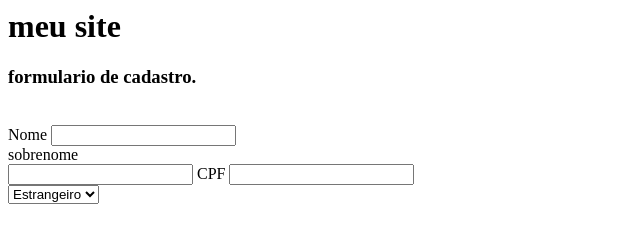
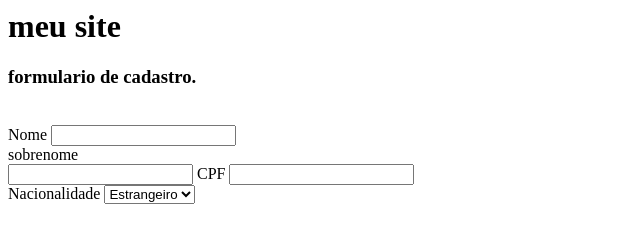
Before and after one commit to dricalopes/meusite, a plain HTML site: page index.html in a window 1280 px wide. Shown: the whole page, without its empty margins (0-640 px from the left). Drawn offline with Linux system fonts and the light colour scheme.

Commit message:
Update index.html

```diff
--- a/index.html
+++ b/index.html
@@ -29,6 +29,8 @@
       <input id="cpf"type="number">
   </br>
       <label for="nacionalidade">
+        Nacionalidade
+</label>
         <select id="nascionalidade>
             <option value="brasileiro">Brasileiro</option>
             <option value="estrangeiro">Estrangeiro</option>
```
